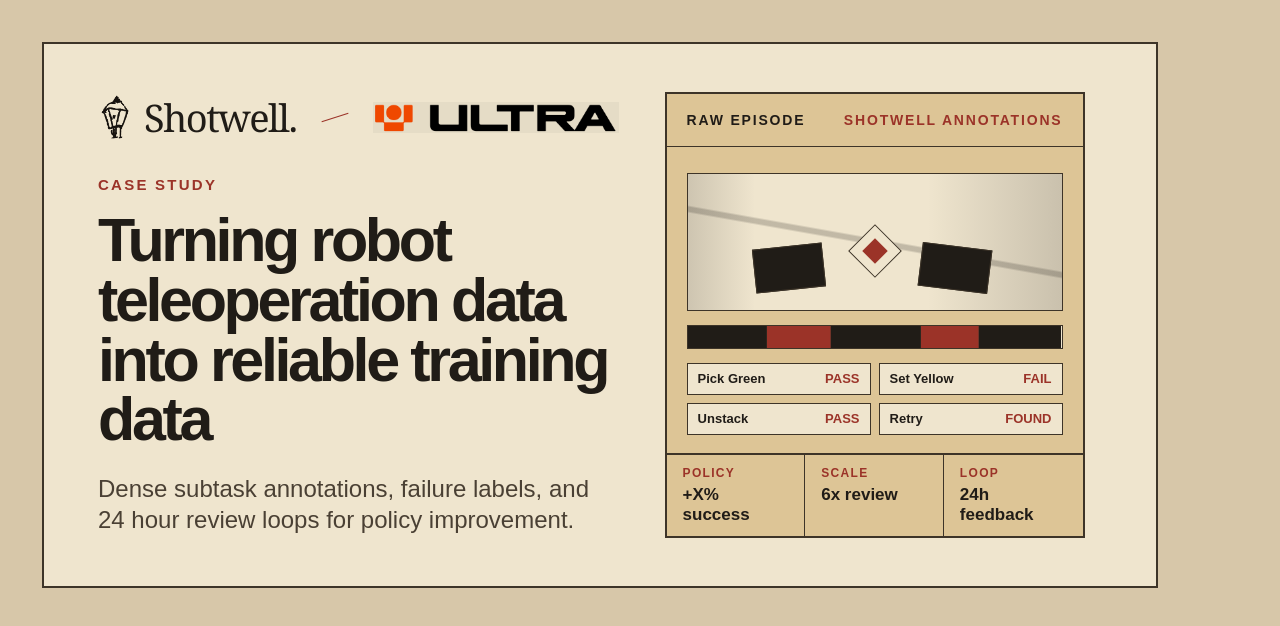
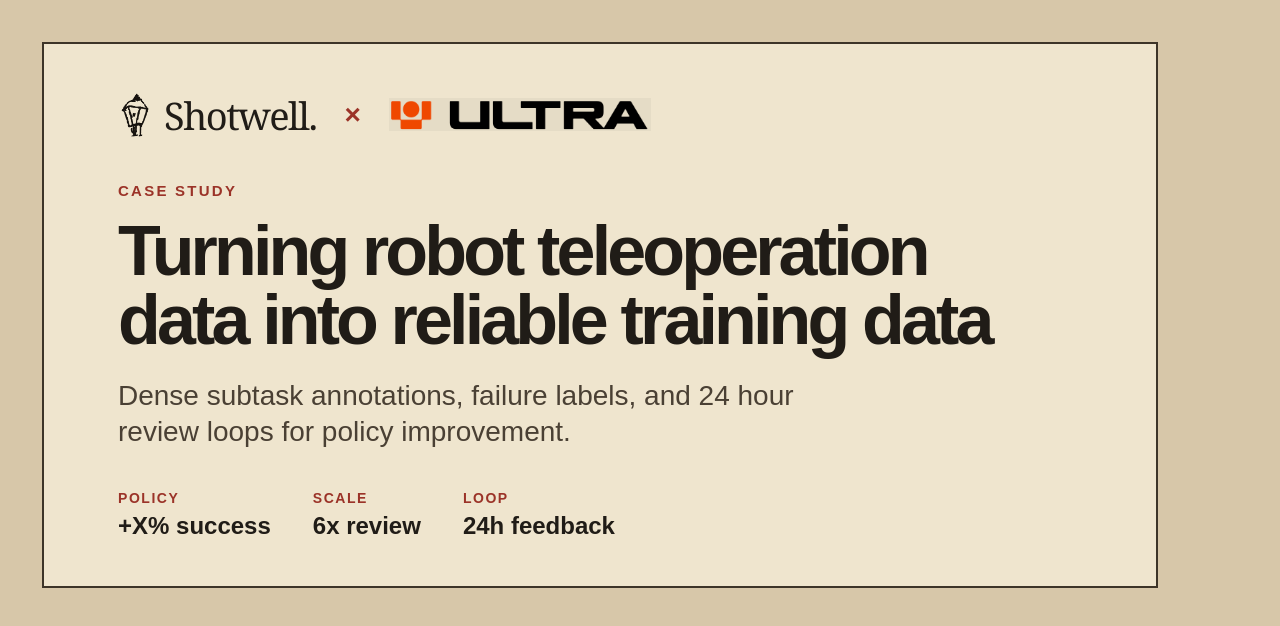
Before and after one commit to shotwellai/website, a plain HTML site: page ultra-case-study/og-image.html in a window 1280 px wide. Drawn offline with Linux system fonts and the light colour scheme.

Commit message:
Simplify Ultra case study social image

```diff
--- a/ultra-case-study/og-image.html
+++ b/ultra-case-study/og-image.html
@@ -17,19 +17,18 @@
     .card {
       position: relative;
       display: grid;
-      grid-template-columns: 1.04fr .96fr;
-      gap: 46px;
+      align-content: center;
       width: 1116px;
       height: 546px;
-      padding: 48px 54px;
+      padding: 58px 74px;
       border: 2px solid #3d3428;
       background: #efe5ce;
     }
     .logos {
       display: flex;
       align-items: center;
-      gap: 24px;
-      margin-bottom: 34px;
+      gap: 28px;
+      margin-bottom: 42px;
     }
     .shotwell {
       display: flex;
@@ -43,12 +42,12 @@
     }
     .shotwell img { width: 34px; height: 50px; object-fit: contain; }
     .divider {
-      width: 28px;
-      height: 1px;
-      background: #9b3328;
-      transform: rotate(-18deg);
+      color: #9b3328;
+      font-size: 28px;
+      font-weight: 800;
+      line-height: 1;
     }
-    .ultra { width: 246px; height: auto; mix-blend-mode: multiply; }
+    .ultra { width: 262px; height: auto; mix-blend-mode: multiply; }
     .kicker {
       margin: 0 0 18px;
       color: #9b3328;
@@ -58,138 +57,37 @@
       font-weight: 800;
     }
     h1 {
-      max-width: 620px;
+      max-width: 890px;
       margin: 0;
-      font-size: 61px;
+      font-size: 70px;
       line-height: .98;
       letter-spacing: -.055em;
     }
     .subline {
-      max-width: 500px;
+      max-width: 720px;
       margin: 24px 0 0;
       color: #4a4034;
-      font-size: 24px;
+      font-size: 28px;
       line-height: 1.28;
     }
-    .visual {
-      align-self: stretch;
-      display: grid;
-      grid-template-rows: auto 1fr auto;
-      min-width: 0;
-      min-height: 0;
-      border: 2px solid #3d3428;
-      background: #ddc596;
-      overflow: hidden;
-    }
-    .visual-head {
-      display: flex;
-      justify-content: space-between;
-      gap: 18px;
-      padding: 18px 20px;
-      border-bottom: 1px solid #3d3428;
-      text-transform: uppercase;
-      letter-spacing: .13em;
-      font-size: 14px;
-      font-weight: 800;
-    }
-    .visual-head span:last-child { color: #9b3328; }
-    .episode {
-      display: grid;
-      align-content: end;
-      gap: 14px;
-      padding: 20px 20px 14px;
-    }
-    .video-frame {
-      position: relative;
-      height: 138px;
-      border: 1px solid #3d3428;
-      background:
-        linear-gradient(10deg, transparent 48%, rgba(32, 28, 23, .22) 49% 51%, transparent 52%),
-        linear-gradient(90deg, rgba(32, 28, 23, .16), transparent 18% 64%, rgba(32, 28, 23, .18)),
-        #efe5ce;
-    }
-    .video-frame::before,
-    .video-frame::after {
-      content: "";
-      position: absolute;
-      bottom: 20px;
-      width: 68px;
-      height: 42px;
-      border: 1px solid #3d3428;
-      background: #201c17;
-    }
-    .video-frame::before { left: 66px; transform: rotate(-6deg); }
-    .video-frame::after { right: 72px; transform: rotate(7deg); }
-    .target {
-      position: absolute;
-      left: 50%;
-      bottom: 40px;
-      width: 38px;
-      height: 38px;
-      border: 1px solid #3d3428;
-      background: #efe5ce;
-      transform: translateX(-50%) rotate(45deg);
-    }
-    .target::after {
-      content: "";
-      position: absolute;
-      inset: 9px;
-      background: #9b3328;
-    }
-    .timeline {
-      display: grid;
-      grid-template-columns: 1.1fr .9fr 1.25fr .8fr 1.15fr;
-      height: 24px;
-      border: 1px solid #3d3428;
-      background: #efe5ce;
-    }
-    .timeline span { border-right: 1px solid rgba(61, 52, 40, .45); }
-    .timeline span:nth-child(1),
-    .timeline span:nth-child(3),
-    .timeline span:nth-child(5) { background: #201c17; }
-    .timeline span:nth-child(2),
-    .timeline span:nth-child(4) { background: #9b3328; }
-    .timeline span:last-child { border-right: 0; }
-    .annotations {
-      display: grid;
-      grid-template-columns: 1fr 1fr;
-      gap: 8px;
-      padding: 0 20px 18px;
-    }
-    .annotation {
-      display: flex;
-      align-items: center;
-      justify-content: space-between;
-      min-height: 32px;
-      padding: 0 10px;
-      border: 1px solid #3d3428;
-      background: #efe5ce;
-      font-size: 13px;
-      font-weight: 800;
-    }
-    .annotation b { color: #9b3328; }
     .outcomes {
       display: grid;
-      grid-template-columns: repeat(3, 1fr);
-      border-top: 2px solid #3d3428;
+      grid-template-columns: repeat(3, max-content);
+      gap: 42px;
+      margin-top: 40px;
     }
     .outcome {
-      min-height: 64px;
-      padding: 11px 16px;
-      border-right: 1px solid #3d3428;
+      display: grid;
+      gap: 6px;
     }
-    .outcome:last-child { border-right: 0; }
-    .outcome strong {
-      display: block;
-      margin-bottom: 5px;
+    .outcome b {
       color: #9b3328;
       text-transform: uppercase;
       letter-spacing: .11em;
-      font-size: 12px;
+      font-size: 14px;
     }
     .outcome span {
-      display: block;
-      font-size: 17px;
+      font-size: 24px;
       line-height: 1.18;
       font-weight: 800;
     }
@@ -203,36 +101,16 @@
           <img src="../shotwell-logo.png" alt="">
           <span>Shotwell.</span>
         </div>
-        <div class="divider" aria-hidden="true"></div>
+        <div class="divider" aria-hidden="true">×</div>
         <img class="ultra" src="../ultra-logo.png" alt="Ultra">
       </div>
       <p class="kicker">Case study</p>
       <h1>Turning robot teleoperation data into reliable training data</h1>
       <p class="subline">Dense subtask annotations, failure labels, and 24 hour review loops for policy improvement.</p>
-    </section>
-    <section class="visual" aria-label="Case study preview">
-      <div class="visual-head">
-        <span>Raw episode</span>
-        <span>Shotwell annotations</span>
-      </div>
-      <div class="episode">
-        <div class="video-frame">
-          <div class="target"></div>
-        </div>
-        <div class="timeline" aria-hidden="true">
-          <span></span><span></span><span></span><span></span><span></span>
-        </div>
-      </div>
-      <div class="annotations">
-        <div class="annotation"><span>Pick Green</span><b>PASS</b></div>
-        <div class="annotation"><span>Set Yellow</span><b>FAIL</b></div>
-        <div class="annotation"><span>Unstack</span><b>PASS</b></div>
-        <div class="annotation"><span>Retry</span><b>FOUND</b></div>
-      </div>
       <div class="outcomes">
-        <div class="outcome"><strong>Policy</strong><span>+X% success</span></div>
-        <div class="outcome"><strong>Scale</strong><span>6x review</span></div>
-        <div class="outcome"><strong>Loop</strong><span>24h feedback</span></div>
+        <div class="outcome"><b>Policy</b><span>+X% success</span></div>
+        <div class="outcome"><b>Scale</b><span>6x review</span></div>
+        <div class="outcome"><b>Loop</b><span>24h feedback</span></div>
       </div>
     </section>
   </main>
```
Also changed, not shown: ultra-case-study/index.html (+2 -2 lines), ultra-case-study/og-image.png.
